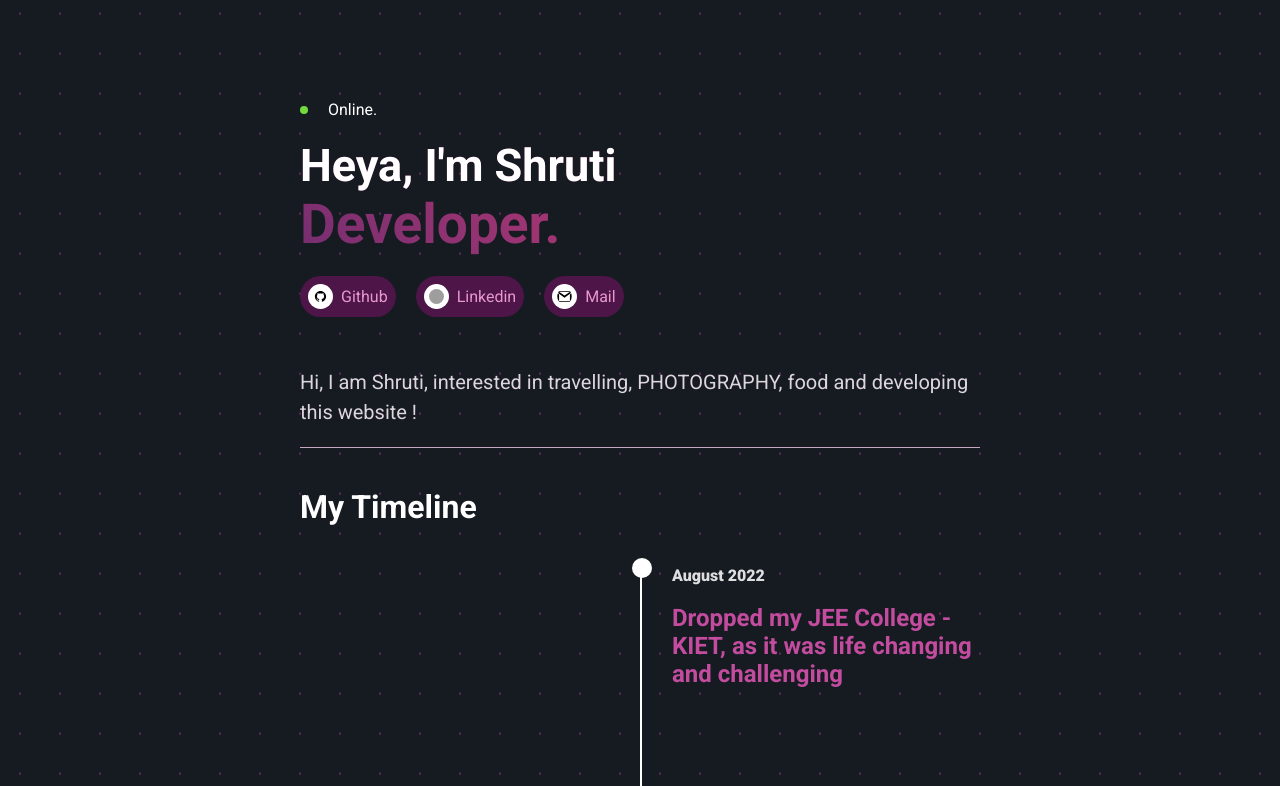
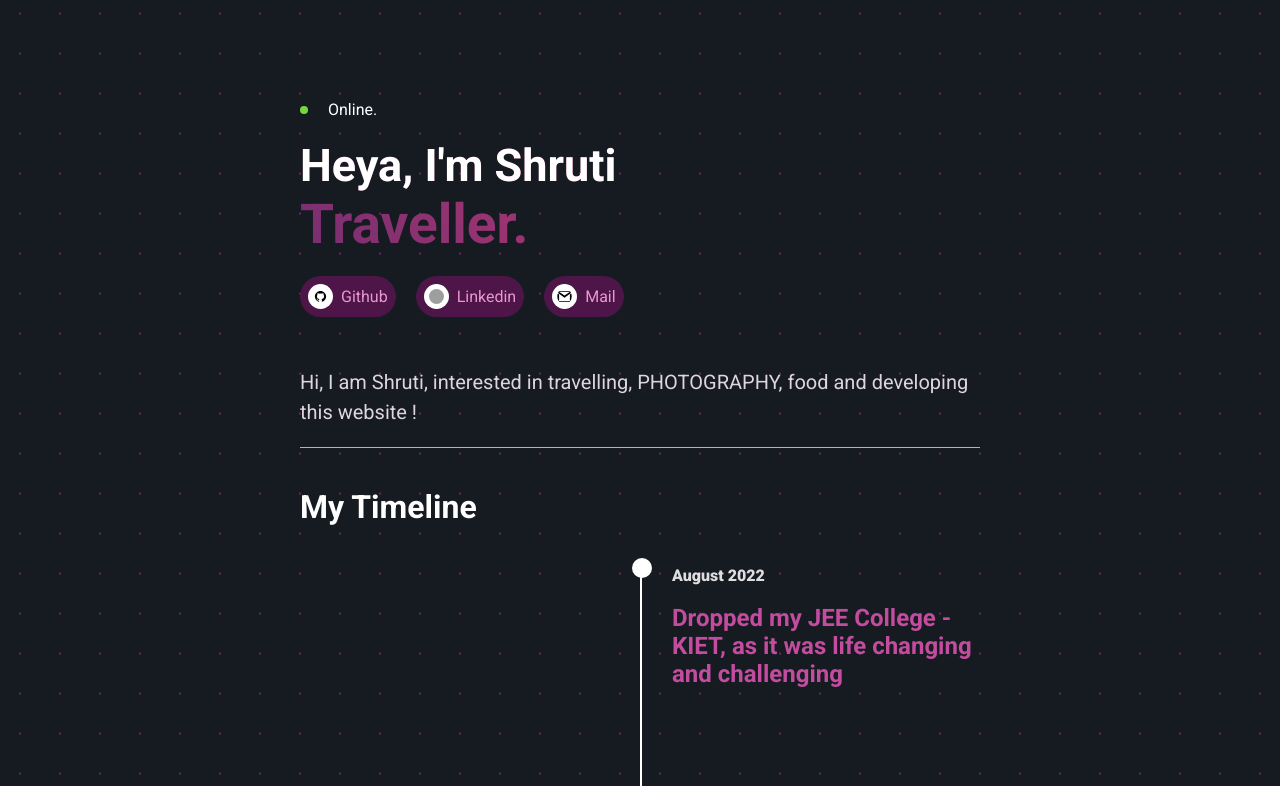
Before and after one commit to crazyshrut/portfolio_shruti, a JavaScript app: page / in a window 1280 px wide. Shown: the top 786 px of the page. Built offline with nearby package versions, Linux system fonts and the light colour scheme; grey boxes are pictures that could not be loaded; the HTML template or start-up script is replaced by a standard one.

Commit message:
Update App.js

```diff
--- a/src/App.js
+++ b/src/App.js
@@ -11,6 +11,8 @@ import jsIcon from './Assets/js.png'
 import reactIcon from './Assets/react.png'
 import codeIcon from './Assets/code.png'
 import azureIcon from './Assets/azure.png'
+import Typical from 'react-typical';
+
 
 function App() {
 return (
@@ -24,7 +26,22 @@ return (
           </div>
           <div className={styles.mainText}>
             <h2>Heya, I'm Shruti</h2>
-            <h1>Developer.</h1>
+            <h1>
+              <Typical
+                loop={Infinity}
+                wrapper="b"
+                steps={[
+                  'Developer.',
+                  1000,
+                  'Photographer.',
+                  1000,
+                  'Traveller.',
+                  1000,
+                  'Food Enthusiast.',
+                  1000,
+                    ]}
+                      />
+                </h1>
           </div>
           <div className={styles.links}>
             <a href='https://github.com/crazyshrut/'>
```
